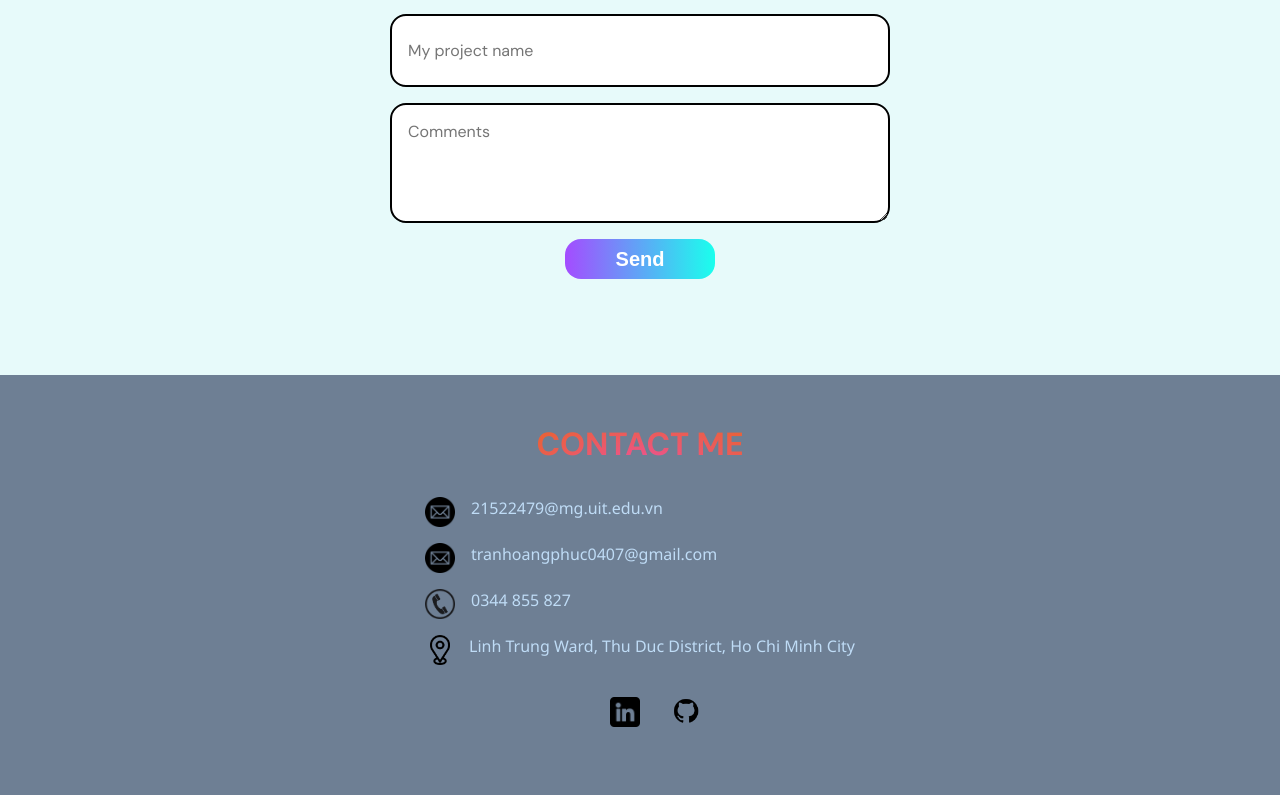
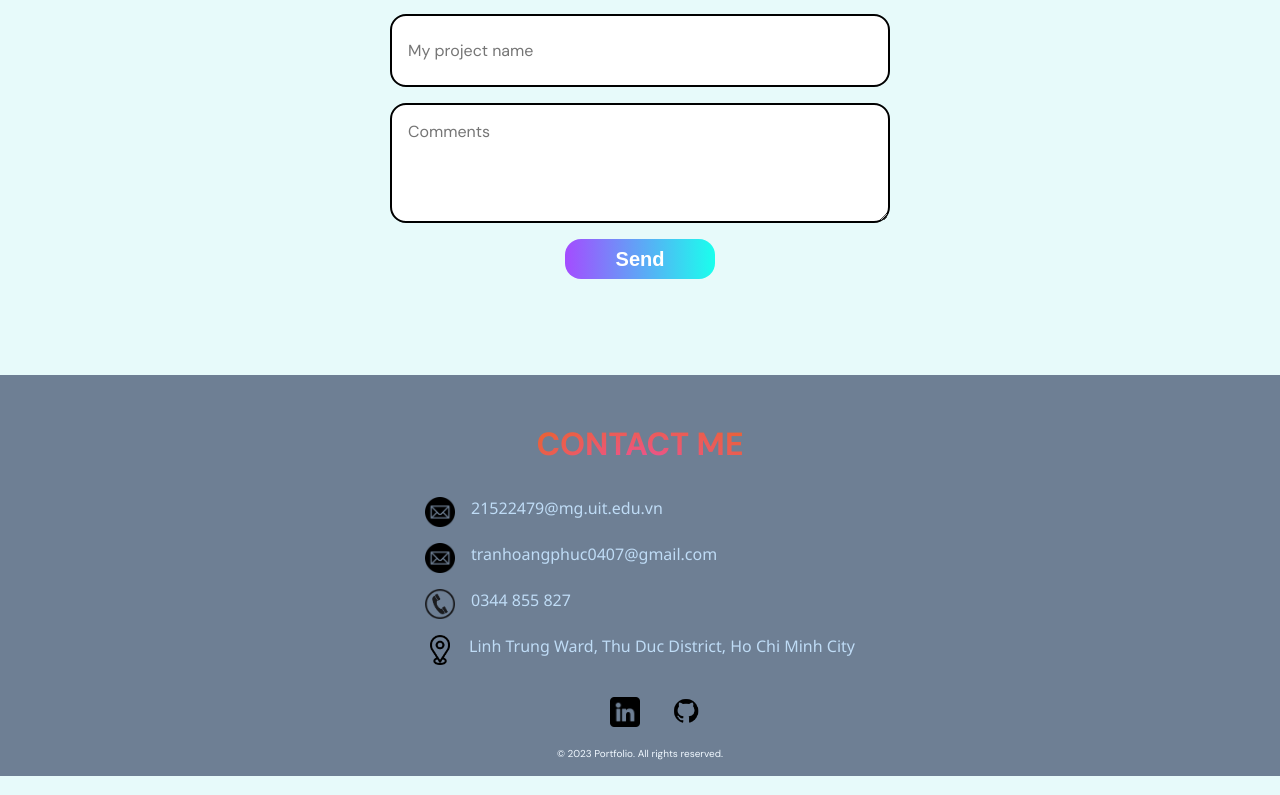
Before and after one commit to phuchs47203/phs_portfolio, a React (Create React App) app: page / in a window 1280 px wide. Shown: the part 8327-9122 px from the top of the page. Built offline with nearby package versions, Linux system fonts and the light colour scheme.

Commit message:
edit footer

```diff
--- a/src/container/Footer/Footer.jsx
+++ b/src/container/Footer/Footer.jsx
@@ -35,7 +35,11 @@ const Footer = () => {
                         <img src={imagess.github} alt="" />
                     </a>
                 </div>
-
+            </div>
+            <div className='copy-right'>
+                <h6>
+                    © 2023 Portfolio. All rights reserved.
+                </h6>
             </div>
         </div>
     )
--- a/src/container/Footer/footer.css
+++ b/src/container/Footer/footer.css
@@ -5,6 +5,7 @@
     padding: 3rem 2rem;
     /* justify-content: center; */
     align-items: center;
+    padding-bottom: 0;
 }
 
 .pflo__footer-heading {
@@ -65,6 +66,19 @@
     margin-right: 1rem;
 }
 
+.copy-right {
+    margin: 0;
+    padding: 0;
+    margin-bottom: 1rem;
+}
+
+.copy-right h6 {
+    font-family: var(--font-family);
+    color: aliceblue;
+    font-size: 10px;
+    font-weight: 100;
+}
+
 .pflo__footer-content_link p {
     font-family: 'Segoe UI', Tahoma, Geneva, Verdana, sans-serif;
     font-size: 16px;
--- a/src/container/Portfolio/Portfolio.jsx
+++ b/src/container/Portfolio/Portfolio.jsx
@@ -9,7 +9,7 @@ const projectDATA = [
         title: 'Portfolio Website - In Process',
         description: 'ReactJS, CSS, Javascript',
         srccode: 'https://github.com/phuchs47203/phs_portfolio.git',
-        democode: 'https://create-portfolio-rosy.vercel.app/',
+        democode: '',
         commen: '#comment'
     },
     {
@@ -27,7 +27,7 @@ const projectDATA = [
         title: 'Practice Rest API basic - Finished',
         description: 'Practice RestAPI, Springboot, Hibernate, JAVA',
         srccode: 'https://github.com/phuchs47203/RestAPIBasic.git',
-        democode: 'https://create-portfolio-rosy.vercel.app/',
+        democode: '',
         commen: '#comment'
     },
     {
@@ -36,7 +36,7 @@ const projectDATA = [
         title: 'Library Management',
         description: 'Project of Library Management System: JAVA, System analysis and design, Built Database, User Authorization, JDBC, MVC famework',
         srccode: 'https://github.com/phuchs47203/App_ThuVien.git',
-        democode: 'https://create-portfolio-rosy.vercel.app/',
+        democode: '',
         commen: '#comment'
     },
     {
@@ -45,7 +45,7 @@ const projectDATA = [
         title: 'Login and Registration using SPring boot - In Process',
         description: 'Practice Springboot, Hibernate, Send Email, Login User',
         srccode: 'https://github.com/phuchs47203/Login_and_Registration.git',
-        democode: 'https://create-portfolio-rosy.vercel.app/',
+        democode: '',
         commen: '#comment'
     },
     {
@@ -54,7 +54,7 @@ const projectDATA = [
         title: 'Practice shoppe HTML, CSS',
         description: 'Practice HTML, CSS, Javascript',
         srccode: 'https://github.com/phuchs47203/shopee.git',
-        democode: 'https://create-portfolio-rosy.vercel.app/',
+        democode: '',
         commen: '#comment'
     }
 ]
```
